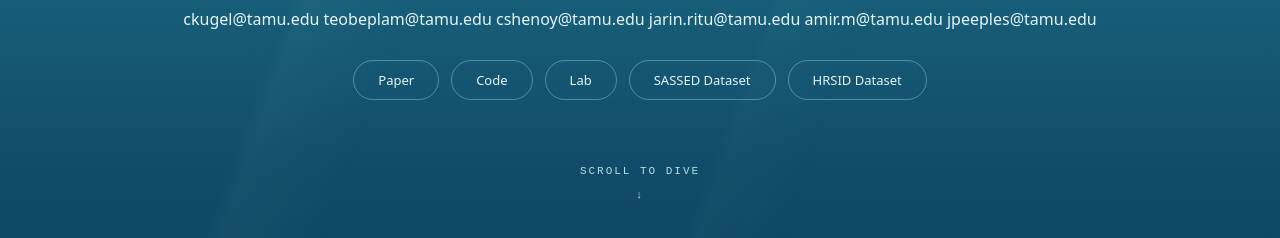
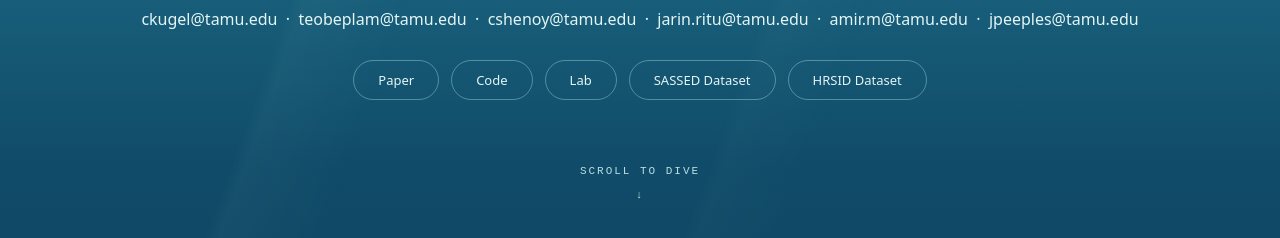
Before and after one commit to Advanced-Vision-and-Learning-Lab/CAPE-Website, a plain HTML site: page index.html in a window 1280 px wide. Shown: the part 778-1016 px from the top of the page. Drawn offline with Linux system fonts and the light colour scheme.

Commit message:
Update index.html

```diff
--- a/index.html
+++ b/index.html
@@ -520,7 +520,7 @@
     </p>
 
     <p class="emails">
-      ckugel@tamu.edu teobeplam@tamu.edu cshenoy@tamu.edu jarin.ritu@tamu.edu amir.m@tamu.edu jpeeples@tamu.edu
+      ckugel@tamu.edu &nbsp;·&nbsp teobeplam@tamu.edu &nbsp;·&nbsp cshenoy@tamu.edu &nbsp;·&nbsp jarin.ritu@tamu.edu &nbsp;·&nbsp amir.m@tamu.edu &nbsp;·&nbsp jpeeples@tamu.edu
     </p>
     <div class="links">
       <a href="#overview">Paper</a>
@@ -566,7 +566,6 @@
 
       <div class="frame">
 
-      <br></br>
       </div>
 
       <p class="caption">FIG. 01 — METHOD OVERVIEW</p>
```
